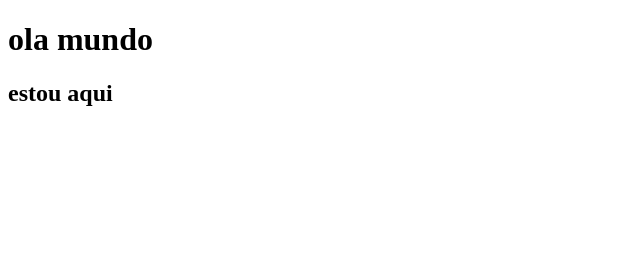
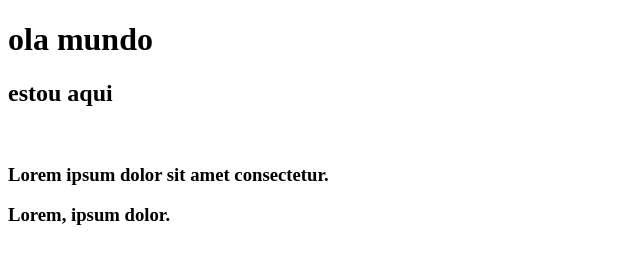
Before and after one commit to bresantos/Aula-3, a plain HTML site: page index.html in a window 1280 px wide. Shown: the whole page, without its empty margins (0-640 px from the left). Drawn offline with Linux system fonts and the light colour scheme.

Commit message:
commit 3 - aula 3

```diff
--- a/index.html
+++ b/index.html
@@ -9,6 +9,10 @@
     <div>
         <h1>ola mundo</h1>
         <h2>estou aqui</h2>
+        <br>
+
+        <h3>Lorem ipsum dolor sit amet consectetur.</h3>
+        <h3>Lorem, ipsum dolor.</h3>
     </div>
 </body>
 </html>
```
